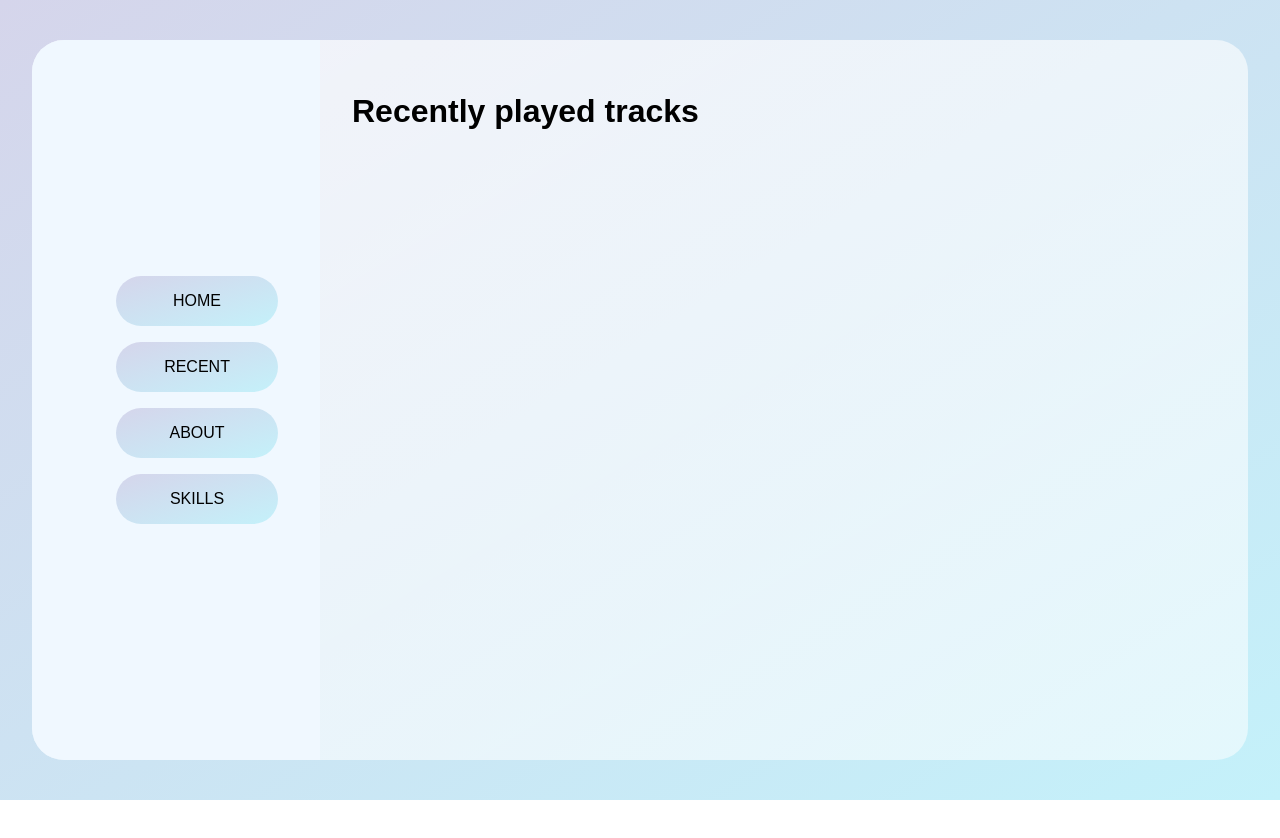
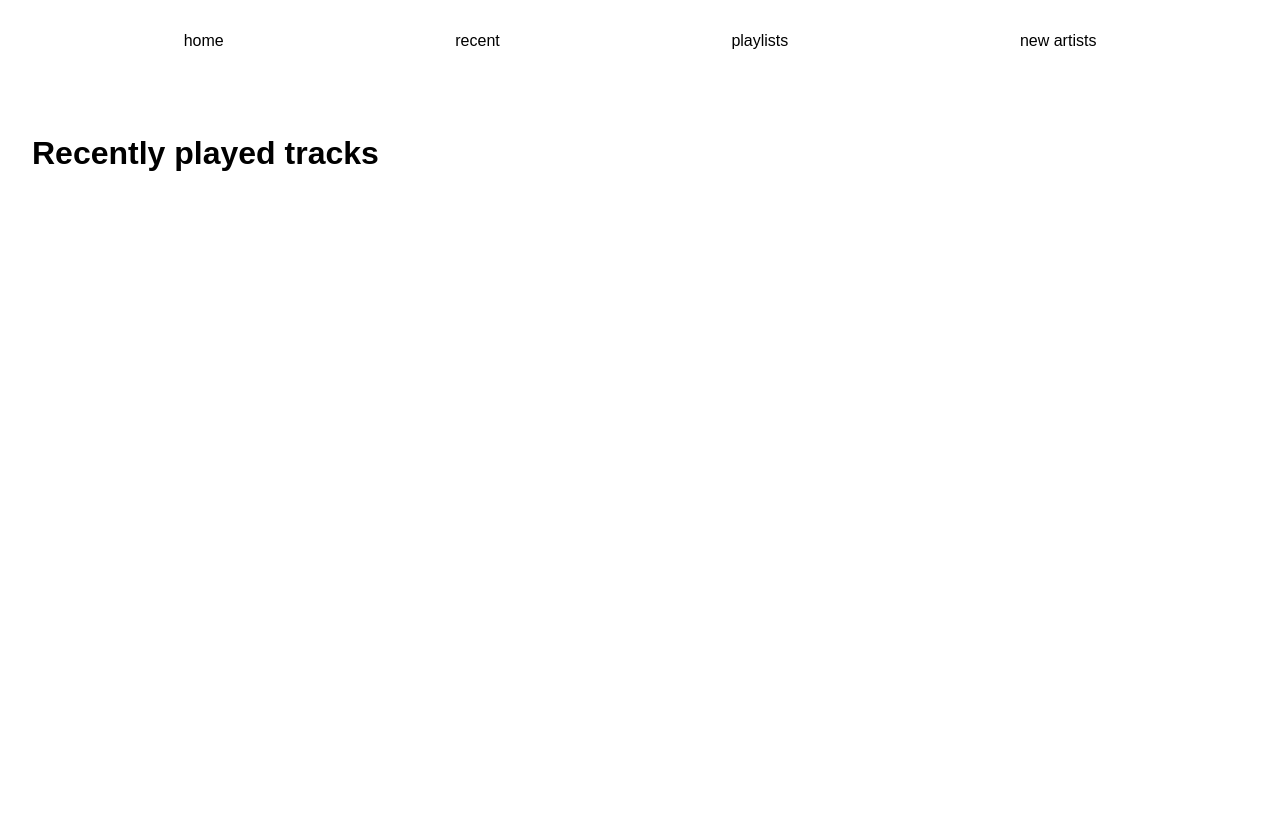
Before and after one commit to tordar/spotify-next-app, a Next.js app: page /recent in a window 1280 px wide. Shown: the top 838 px of the page. Before the commit the page ends 800 px from the top, so only its background shows below. Built offline with nearby package versions, Linux system fonts and the light colour scheme.

Commit message:
more minimalist design

```diff
--- a/components/Layout.js
+++ b/components/Layout.js
@@ -10,24 +10,18 @@ const Layout = ({ children }) => {
         <div className={style.main}>
             <div className={style.glass}>
                 <div className={style.dashboard}>
-                    <div className={style.info}>
-
-
-                    </div>
-                    <nav>
                         <Link href="/">
-                            <div className={style.link}>HOME</div>
+                            <div className={style.link}>home</div>
                          </Link>
                          <Link href="/recent">
-                            <div className={style.link}>RECENT</div>
+                            <div className={style.link}>recent</div>
                          </Link>
                          <Link href="/about">
-                            <div className={style.link}>ABOUT</div>
+                            <div className={style.link}>playlists</div>
                          </Link>
                          <Link href="/skills">
-                            <div className={style.link}>SKILLS</div>
+                            <div className={style.link}>new artists</div>
                          </Link>
-                    </nav>
                 </div>
                 <div className={style.app}>
                 { children }
--- a/styles/Home.module.css
+++ b/styles/Home.module.css
@@ -8,7 +8,7 @@
 }
 
 .main {
-  padding: 5rem 0;
+  padding: 2rem 0;
   flex: 1;
   display: flex;
   flex-direction: column;
@@ -80,18 +80,6 @@
   margin-top: 3rem;
 }
 
-.card {
-  margin: 1rem;
-  flex-basis: 45%;
-  padding: 1.5rem;
-  text-align: left;
-  color: inherit;
-  text-decoration: none;
-  border: 1px solid #eaeaea;
-  border-radius: 10px;
-  transition: color 0.15s ease, border-color 0.15s ease;
-}
-
 .card:hover,
 .card:focus,
 .card:active {
@@ -129,3 +117,11 @@
     flex-direction: column;
   }
 }
+
+.tileContainer{
+  position: relative;
+  top: 30px;
+  display: grid;
+  grid-template-columns: repeat(auto-fit, minmax(200px, 1fr));
+  grid-gap: 15px 15px;
+}
--- a/styles/Layout.module.css
+++ b/styles/Layout.module.css
@@ -3,18 +3,16 @@
     display: flex;
     align-items: center;
     justify-content: center;
-    background: linear-gradient(to right bottom, rgb(213, 213, 235) 0%, rgb(196, 241, 250) 100%);
+    background: white;
     font-family: "Poppins", sans-serif;
     flex-direction: column;
 }
 
 .glass{
-    background: rgb(2,0,36);
-    background: linear-gradient(to right bottom, rgba(255, 255, 255, 0.7) 0%, rgba(255, 255, 255, 0.534) 100%);
-    min-height: 90vh;
-    width: 95%;
+    width: 100%;
     border-radius: 2rem;
     display: flex;
+    flex-direction: column;
 }
 
 @media only screen and (max-width: 800px) {
@@ -23,29 +21,25 @@ flex-direction: column;
 }
 }
 
-.name{
-position: relative;
-}
-
-.title{
-position: relative;
-bottom: 15px;
-color: rgb(61, 61, 61);
-}
 
 .dashboard{
-background-color: aliceblue;
+background-color: rgb(255, 255, 255);
 display: flex;
 flex: 1;
 flex-direction: row;
-border-radius: 2rem 0 0 2rem;
 align-items: center;
 justify-content: space-evenly;
 text-align: center;
+overflow: hidden;
+position: -webkit-sticky;
+position: sticky;
+top: 0;
+z-index: 50;
 }
 
 .link {
 display: flex;
+flex-direction: column;
 margin: 1rem 0rem;
 padding: 1rem 3rem;
 min-width: 100px;
@@ -53,12 +47,11 @@ align-items: center;
 justify-content: space-evenly;
 border-radius: 2rem;
 color: black;
-background: rgb(2,0,36);
-background: linear-gradient(to right bottom, rgb(213, 213, 235) 0%, rgb(196, 241, 250) 100%);
 }
 
 .link:hover{
-background: linear-gradient(to right bottom, rgb(220, 220, 252) 0%, rgb(207, 243, 250) 100%);
+background: black;
+color: white;
 }
 
 .app{
@@ -68,5 +61,5 @@ flex-direction: column;
 padding: 0.5rem;
 border-radius: 2rem;
 overflow: auto;
-max-height: 80vh;
+min-height: 100vh;
 }
```
Also changed, not shown: pages/index.js (+3 -4 lines).
